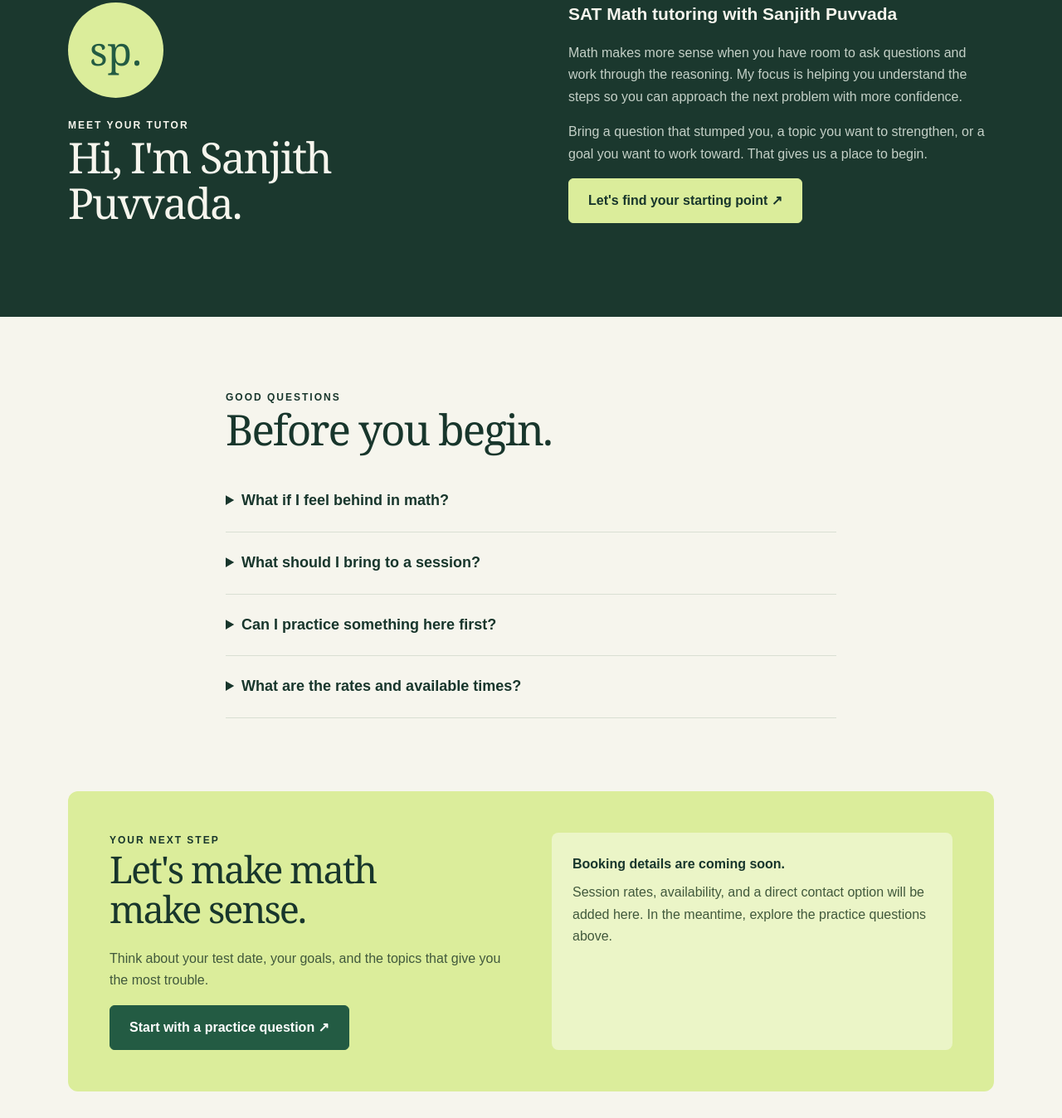
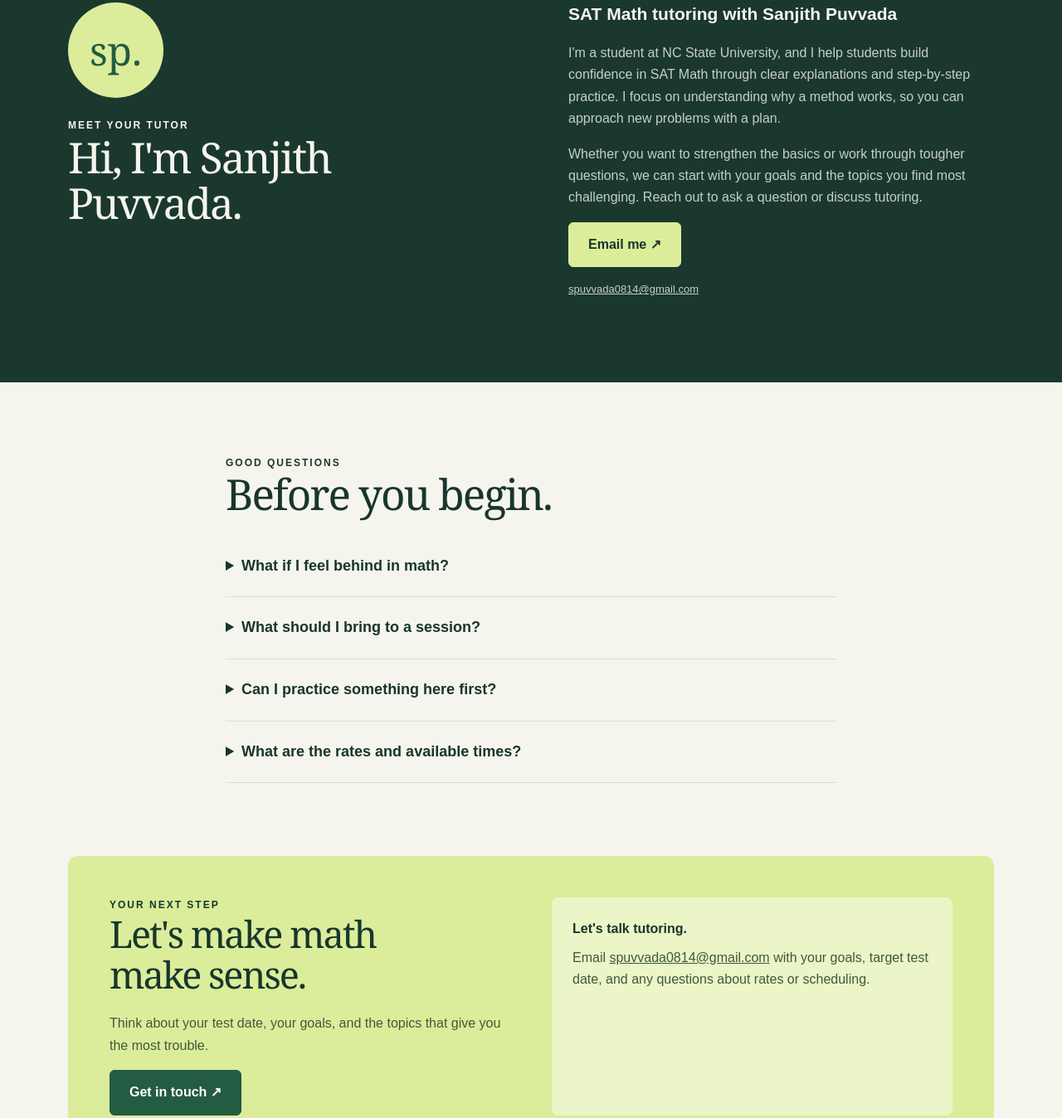
Before and after one commit to SanjithPuv/sat-math-tutoring, a plain HTML site: page index.html in a window 1280 px wide. Shown: the part 2658-4006 px from the top of the page at 83% size. Drawn offline with Linux system fonts and the light colour scheme.

Commit message:
Add tutor bio and email contact links

```diff
--- a/index.html
+++ b/index.html
@@ -17,9 +17,9 @@
 <section id="focus"><div class="wrap"><div class="section-head"><div><div class="eyebrow">The focus</div><h2>Make the pieces<br>fit together.</h2></div><p>Practice the ideas behind SAT-style math questions, then learn to recognize when to use them.</p></div><div class="cards"><article class="card"><div class="num">01</div><h3>Algebra</h3><p>Linear equations, inequalities, systems, and translating words into mathematical relationships.</p></article><article class="card"><div class="num">02</div><h3>Advanced math</h3><p>Quadratics, equivalent expressions, nonlinear equations, and the behavior of functions.</p></article><article class="card"><div class="num">03</div><h3>Data & problem solving</h3><p>Ratios, percentages, probability, and interpreting tables, graphs, and real-world information.</p></article><article class="card"><div class="num">04</div><h3>Geometry & trig</h3><p>Angles, triangles, circles, area, volume, and the relationships that connect them.</p></article></div></div></section>
 <section id="approach" class="approach"><div class="wrap split"><div><div class="eyebrow">A little structure goes a long way</div><h2>Start with what<br>isn't clicking.</h2><p>A missed question is useful information. The goal is to understand why it was difficult and give you a way to handle the next one.</p></div><div class="steps"><div class="step"><span>01</span><div><h3>Find the sticking point</h3><p>Look at your reasoning and identify the concept or step that needs attention.</p></div></div><div class="step"><span>02</span><div><h3>Work through the why</h3><p>Break a problem into manageable steps and connect each step to the underlying idea.</p></div></div><div class="step"><span>03</span><div><h3>Try it yourself</h3><p>Apply the method to a new problem, explain your thinking, and build independence.</p></div></div></div></div></section>
 <section id="practice"><div class="wrap split"><div><div class="eyebrow">Your turn</div><h2>One question.<br>A clearer next step.</h2><p>Try these original practice questions. Choose an answer to see the reasoning, then move to the next one.</p><p class="small">Illustrative practice, not an official SAT test or a score prediction.</p></div><div class="practice"><span class="tag" id="topic">Algebra</span><div class="question" id="question"></div><div class="choices" id="choices"></div><div class="feedback" id="feedback" role="status" aria-live="polite">Choose an answer to see the explanation.</div><div class="practice-footer"><span class="small" id="progress"></span><button class="btn" id="next" type="button">Next question →</button></div></div></div></section>
-<section class="about" id="about"><div class="wrap split"><div><div class="initial" aria-hidden="true">sp.</div><div class="eyebrow">Meet your tutor</div><h2>Hi, I'm Sanjith Puvvada.</h2></div><div><h3>SAT Math tutoring with Sanjith Puvvada</h3><p>Math makes more sense when you have room to ask questions and work through the reasoning. My focus is helping you understand the steps so you can approach the next problem with more confidence.</p><p>Bring a question that stumped you, a topic you want to strengthen, or a goal you want to work toward. That gives us a place to begin.</p><a class="btn light" href="#start">Let's find your starting point ↗</a></div></div></section>
-<section><div class="wrap faq"><div class="eyebrow">Good questions</div><h2>Before you begin.</h2><details><summary>What if I feel behind in math?</summary><p>You can start with the foundations. Identifying the first confusing step makes it easier to choose useful practice and build from there.</p></details><details><summary>What should I bring to a session?</summary><p>Bring any math questions you have struggled with, your recent practice work, and the topics you want to review. If you have a target test date or goal, bring that too.</p></details><details><summary>Can I practice something here first?</summary><p>Yes. The practice section includes original questions with immediate explanations. It is a small sample of working through the reasoning behind an answer.</p></details><details><summary>What are the rates and available times?</summary><p>Rates, scheduling, and booking information will be posted here soon.</p></details></div></section>
-<section id="start" class="contact"><div class="wrap"><div class="contact-box"><div><div class="eyebrow">Your next step</div><h2>Let's make math<br>make sense.</h2><p>Think about your test date, your goals, and the topics that give you the most trouble.</p><a class="btn" href="#practice">Start with a practice question ↗</a></div><div class="note"><strong>Booking details are coming soon.</strong><p>Session rates, availability, and a direct contact option will be added here. In the meantime, explore the practice questions above.</p></div></div></div></section>
+<section class="about" id="about"><div class="wrap split"><div><div class="initial" aria-hidden="true">sp.</div><div class="eyebrow">Meet your tutor</div><h2>Hi, I'm Sanjith Puvvada.</h2></div><div><h3>SAT Math tutoring with Sanjith Puvvada</h3><p>I'm a student at NC State University, and I help students build confidence in SAT Math through clear explanations and step-by-step practice. I focus on understanding why a method works, so you can approach new problems with a plan.</p><p>Whether you want to strengthen the basics or work through tougher questions, we can start with your goals and the topics you find most challenging. Reach out to ask a question or discuss tutoring.</p><a class="btn light" href="mailto:spuvvada0814@gmail.com">Email me ↗</a><p class="small" style="margin-top:16px;overflow-wrap:anywhere"><a href="mailto:spuvvada0814@gmail.com">spuvvada0814@gmail.com</a></p></div></div></section>
+<section><div class="wrap faq"><div class="eyebrow">Good questions</div><h2>Before you begin.</h2><details><summary>What if I feel behind in math?</summary><p>You can start with the foundations. Identifying the first confusing step makes it easier to choose useful practice and build from there.</p></details><details><summary>What should I bring to a session?</summary><p>Bring any math questions you have struggled with, your recent practice work, and the topics you want to review. If you have a target test date or goal, bring that too.</p></details><details><summary>Can I practice something here first?</summary><p>Yes. The practice section includes original questions with immediate explanations. It is a small sample of working through the reasoning behind an answer.</p></details><details><summary>What are the rates and available times?</summary><p>Email <a href="mailto:spuvvada0814@gmail.com">spuvvada0814@gmail.com</a> to ask about rates and available times. Include your target test date and the topics you would like to work on.</p></details></div></section>
+<section id="start" class="contact"><div class="wrap"><div class="contact-box"><div><div class="eyebrow">Your next step</div><h2>Let's make math<br>make sense.</h2><p>Think about your test date, your goals, and the topics that give you the most trouble.</p><a class="btn" href="mailto:spuvvada0814@gmail.com">Get in touch ↗</a></div><div class="note"><strong>Let's talk tutoring.</strong><p>Email <a style="overflow-wrap:anywhere" href="mailto:spuvvada0814@gmail.com">spuvvada0814@gmail.com</a> with your goals, target test date, and any questions about rates or scheduling.</p></div></div></div></section>
 </main><footer><div class="wrap foot"><span>© <span id="year"></span> Sanjith Puvvada · SAT Math Tutoring</span><span>Independent tutoring. Not affiliated with or endorsed by College Board.</span></div></footer>
 <script>
 const questions=[
```
